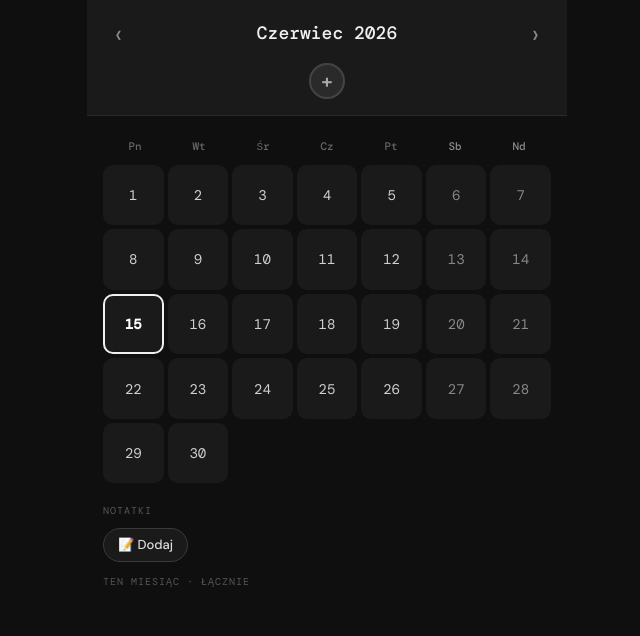
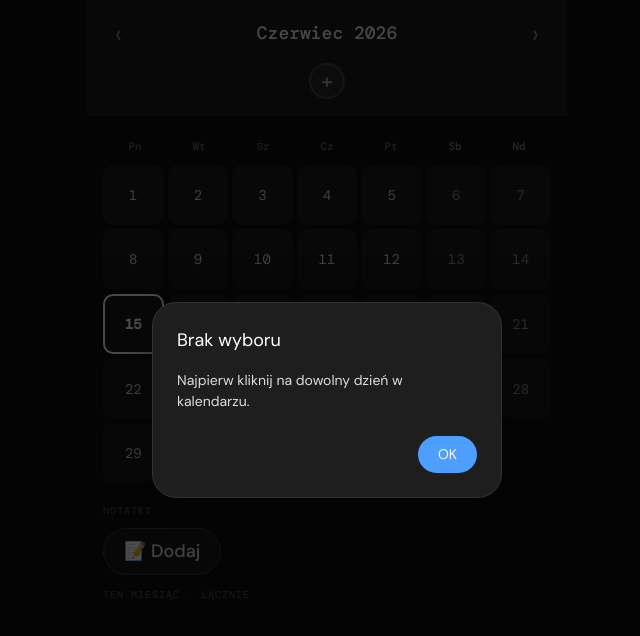
Before and after one commit to nastslay/tickcal, a React (Vite) app: page / in a window 1280 px wide. Both pictures are taken after a click on the button "📝 Dodaj". Shown: the top 636 px of the page, without its empty margins (313-953 px from the left). Built offline with nearby package versions, Linux system fonts and the light colour scheme.

Commit message:
Aktualizacja funkcji X lub poprawka wyglądu

```diff
--- a/src/App.jsx
+++ b/src/App.jsx
@@ -79,6 +79,9 @@ export default function App() {
   const [selectedDate, setSelectedDate] = useState(null);
   const [showNoteModal, setShowNoteModal] = useState(false);
   const [noteDraft, setNoteDraft] = useState("");
+
+  const [customModal, setCustomModal] = useState({ open: false, title: "", message: "", onConfirm: null });
+  const [viewNoteModal, setViewNoteModal] = useState({ open: false, noteText: "" });
 
   // Inicjalizacja
   useEffect(() => {
@@ -202,13 +205,13 @@ export default function App() {
 
   function addColorFromPalette(paletteColor) {
     if (activeColors.length >= MAX_COLORS) {
-      alert(`Możesz dodać maksymalnie ${MAX_COLORS} kolorów.`);
+      showCustomAlert("Ograniczenie", `Możesz dodać maksymalnie ${MAX_COLORS} kolorów.`);
       setShowAddPalette(false);
       return;
     }
     const alreadyExists = activeColors.some(c => c.hex === paletteColor.hex);
     if (alreadyExists) {
-      alert("Ten kolor jest już dodany.");
+      showCustomAlert("Uwaga", "Ten kolor jest już dodany.");
       setShowAddPalette(false);
       return;
     }
@@ -224,10 +227,15 @@ export default function App() {
 
   function deleteColor(colorId) {
     if (activeColors.length <= 1) {
-      alert("Musi pozostać przynajmniej jeden kolor.");
+      showCustomAlert("Uwaga", "Musi pozostać przynajmniej jeden kolor.");
       return;
     }
-    if (!window.confirm(`Usunąć kolor "${getLabel(colorId)}"? Wszystkie oznaczenia znikną.`)) return;
+    const colorName = getLabel(colorId);
+    setCustomModal({
+      open: true,
+      title: "Potwierdzenie",
+      message: `Usunąć kolor "${colorName}"? Wszystkie oznaczenia tym kolorem znikną.`,
+      onConfirm: () => {
         setActiveColors(prev => prev.filter(c => c.id !== colorId));
         setTicks(prev => {
           const newTicks = {};
@@ -240,6 +248,10 @@ export default function App() {
         setLabels(prev => {
           const { [colorId]: _, ...rest } = prev;
           return rest;
+        });
+        setCustomModal({ open: false, title: "", message: "", onConfirm: null });
+      },
+      showCancel: true,
     });
   }
 
@@ -258,10 +270,9 @@ export default function App() {
     return () => document.removeEventListener("mousedown", handleClickOutside);
   }, []);
 
-  // Notatki - funkcje
   function openNoteModal() {
     if (!selectedDate) {
-      alert("Najpierw kliknij na dowolny dzień w kalendarzu.");
+      showCustomAlert("Brak wyboru", "Najpierw kliknij na dowolny dzień w kalendarzu.");
       return;
     }
     const existingNote = notes[selectedDate] || "";
@@ -285,35 +296,51 @@ export default function App() {
 
   function viewNote() {
     if (!selectedDate) {
-      alert("Najpierw kliknij na dzień.");
+      showCustomAlert("Brak wyboru", "Najpierw kliknij na dzień.");
       return;
     }
     const note = notes[selectedDate];
     if (!note) {
-      alert("Brak notatki dla tego dnia.");
+      showCustomAlert("Notatka", "Brak notatki dla tego dnia.");
     } else {
-      alert(`Notatka z dnia ${selectedDate}:\n\n${note}`);
+      setViewNoteModal({ open: true, noteText: note });
     }
   }
 
   function deleteNote() {
     if (!selectedDate) {
-      alert("Najpierw kliknij na dzień.");
+      showCustomAlert("Brak wyboru", "Najpierw kliknij na dzień.");
       return;
     }
     if (!notes[selectedDate]) {
-      alert("Brak notatki do usunięcia.");
+      showCustomAlert("Notatka", "Brak notatki do usunięcia.");
       return;
     }
-    if (window.confirm("Czy na pewno usunąć notatkę?")) {
+    setCustomModal({
+      open: true,
+      title: "Potwierdzenie",
+      message: "Czy na pewno usunąć notatkę?",
+      onConfirm: () => {
         setNotes(prev => {
           const { [selectedDate]: _, ...rest } = prev;
           return rest;
         });
-    }
+        setCustomModal({ open: false, title: "", message: "", onConfirm: null });
+      },
+      showCancel: true,
+    });
   }
 
-  // Generowanie siatki kalendarza
+  function showCustomAlert(title, message) {
+    setCustomModal({
+      open: true,
+      title,
+      message,
+      onConfirm: () => setCustomModal({ open: false, title: "", message: "", onConfirm: null }),
+      showCancel: false,
+    });
+  }
+
   const cells = [];
   for (let i = 0; i < offset; i++) cells.push(null);
   for (let d = 1; d <= daysInMonth; d++) cells.push(d);
@@ -322,7 +349,6 @@ export default function App() {
   const isToday = (d) =>
     d && viewYear === today.getFullYear() && viewMonth === today.getMonth() && d === today.getDate();
 
-  // Czy dla wybranego dnia istnieje notatka?
   const hasNoteForSelected = selectedDate && notes[selectedDate];
 
   return (
@@ -450,6 +476,7 @@ export default function App() {
             const colIndex = i % 7;
             const isWeekend = colIndex === 5 || colIndex === 6;
             const hasNote = !!notes[key];
+            const isSelected = selectedDate === key;
 
             const row1 = colorHexes.slice(0, 3);
             const row2 = colorHexes.slice(3, 6);
@@ -461,7 +488,9 @@ export default function App() {
                 style={{
                   aspectRatio: "1",
                   borderRadius: 10,
-                  border: today_ ? "2px solid #f0f0f0" : "2px solid transparent",
+                  border: isSelected
+                    ? "2px solid #4D9EFF"
+                    : today_ ? "2px solid #f0f0f0" : "2px solid transparent",
                   background: colorHexes.length > 0 ? "#1f1f1f" : "#1a1a1a",
                   cursor: "pointer",
                   display: "flex",
@@ -523,7 +552,7 @@ export default function App() {
         </div>
       </div>
 
-      {/* Panel notatek – przyciski w jednej linii, nieco większe */}
+      {/* Panel notatek – przyciski powiększone 1.5x */}
       <div style={{ padding: "20px 16px 0" }}>
         <div style={{
           fontFamily: "'DM Mono', monospace",
@@ -537,19 +566,19 @@ export default function App() {
         </div>
         <div style={{
           display: "flex",
-          gap: 10,
+          gap: 14,                     // zwiększony odstęp między przyciskami
           flexWrap: "nowrap",
           overflowX: "auto",
           marginBottom: 12,
         }}>
-          <button onClick={openNoteModal} style={noteButtonStyle}>
+          <button onClick={openNoteModal} style={largeNoteButton}>
             {hasNoteForSelected ? "✏️ Edytuj" : "📝 Dodaj"}
           </button>
           {hasNoteForSelected && (
-            <button onClick={viewNote} style={noteButtonStyle}>👁️ Zobacz</button>
+            <button onClick={viewNote} style={largeNoteButton}>👁️ Zobacz</button>
           )}
           {hasNoteForSelected && (
-            <button onClick={deleteNote} style={{ ...noteButtonStyle, background: "#3a1a1a", borderColor: "#a00" }}>
+            <button onClick={deleteNote} style={{ ...largeNoteButton, background: "#3a1a1a", borderColor: "#a00" }}>
               🗑️ Usuń
             </button>
           )}
@@ -561,7 +590,7 @@ export default function App() {
         )}
       </div>
 
-      {/* Lista kolorów z licznikami */}
+      {/* Lista kolorów */}
       <div style={{ padding: "0 16px" }}>
         <div style={{
           fontFamily: "'DM Mono', monospace",
@@ -644,7 +673,7 @@ export default function App() {
         </div>
       </div>
 
-      {/* Modal notatki */}
+      {/* MODAL: edycja notatki */}
       {showNoteModal && (
         <div style={{
           position: "fixed", top: 0, left: 0, right: 0, bottom: 0,
@@ -675,6 +704,63 @@ export default function App() {
           </div>
         </div>
       )}
+
+      {/* MODAL: podgląd notatki */}
+      {viewNoteModal.open && (
+        <div style={{
+          position: "fixed", top: 0, left: 0, right: 0, bottom: 0,
+          background: "rgba(0,0,0,0.7)", display: "flex", alignItems: "center", justifyContent: "center",
+          zIndex: 1000,
+        }} onClick={() => setViewNoteModal({ open: false, noteText: "" })}>
+          <div style={{
+            background: "#1e1e1e", borderRadius: 24, padding: 24, width: "90%", maxWidth: 400,
+            border: "1px solid #333", boxShadow: "0 10px 30px rgba(0,0,0,0.5)",
+          }} onClick={e => e.stopPropagation()}>
+            <h3 style={{ margin: "0 0 16px", fontSize: 18, color: "#fff" }}>Treść notatki</h3>
+            <div style={{
+              background: "#0f0f0f", border: "1px solid #444", borderRadius: 12,
+              padding: 12, color: "#f0f0f0", fontSize: 14, fontFamily: "'DM Sans', sans-serif",
+              whiteSpace: "pre-wrap", wordBreak: "break-word", maxHeight: 300, overflowY: "auto",
+            }}>
+              {viewNoteModal.noteText}
+            </div>
+            <div style={{ display: "flex", justifyContent: "flex-end", marginTop: 20 }}>
+              <button onClick={() => setViewNoteModal({ open: false, noteText: "" })} style={{ ...modalButton, background: "#4D9EFF" }}>OK</button>
+            </div>
+          </div>
+        </div>
+      )}
+
+      {/* MODAL: ogólny komunikat / potwierdzenie */}
+      {customModal.open && (
+        <div style={{
+          position: "fixed", top: 0, left: 0, right: 0, bottom: 0,
+          background: "rgba(0,0,0,0.7)", display: "flex", alignItems: "center", justifyContent: "center",
+          zIndex: 1000,
+        }} onClick={() => {
+          if (!customModal.showCancel) setCustomModal({ open: false, title: "", message: "", onConfirm: null, showCancel: false });
+        }}>
+          <div style={{
+            background: "#1e1e1e", borderRadius: 24, padding: 24, width: "90%", maxWidth: 350,
+            border: "1px solid #333", boxShadow: "0 10px 30px rgba(0,0,0,0.5)",
+          }} onClick={e => e.stopPropagation()}>
+            <h3 style={{ margin: "0 0 16px", fontSize: 18, color: "#fff" }}>{customModal.title}</h3>
+            <div style={{ color: "#ddd", fontSize: 14, lineHeight: 1.5, marginBottom: 24 }}>
+              {customModal.message}
+            </div>
+            <div style={{ display: "flex", gap: 12, justifyContent: "flex-end" }}>
+              {customModal.showCancel && (
+                <button onClick={() => setCustomModal({ open: false, title: "", message: "", onConfirm: null, showCancel: false })} style={{ ...modalButton, background: "#333" }}>
+                  Anuluj
+                </button>
+              )}
+              <button onClick={() => { if (customModal.onConfirm) customModal.onConfirm(); }} style={{ ...modalButton, background: "#4D9EFF" }}>
+                OK
+              </button>
+            </div>
+          </div>
+        </div>
+      )}
     </div>
   );
 }
@@ -684,13 +770,14 @@ const navBtnStyle = {
   cursor: "pointer", padding: "0 8px", lineHeight: 1, fontFamily: "'DM Sans', sans-serif",
 };
 
-// Nieco większe przyciski notatek (ale nadal w jednej linii)
-const noteButtonStyle = {
+// Przyciski notatek powiększone 1.5x względem poprzedniej wersji (padding: 6px 14px -> 9px 21px, fontSize: 13px -> 19.5px ≈ 20px)
+// Dla zachowania proporcji użyto padding: "9px 20px", fontSize: "18px", oraz nieco większe ikony (emoji pozostają)
+const largeNoteButton = {
   background: "#1a1a1a",
   border: "1px solid #3a3a3a",
-  borderRadius: 30,
-  padding: "6px 14px",
-  fontSize: "13px",
+  borderRadius: 40,
+  padding: "9px 20px",
+  fontSize: "18px",
   fontWeight: 500,
   color: "#ddd",
   cursor: "pointer",
```
Lines whose indentation alone changed are shown as unchanged.
